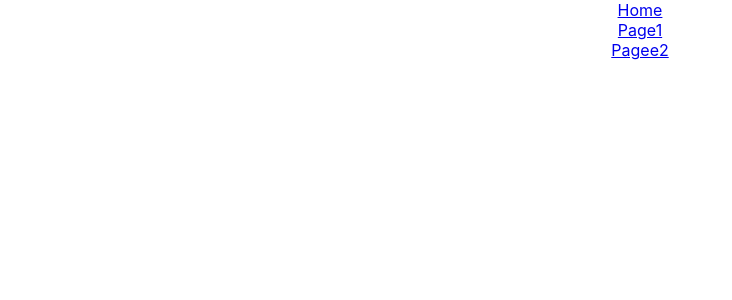
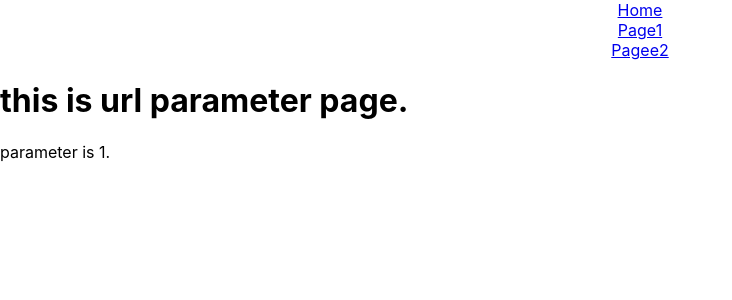
Before and after one commit to mississippibukkaker/react_stepup, a React (Create React App) app: page /Page2/1 in a window 1280 px wide. Before the commit this address had no page. Shown: the top 300 px of the page, without its empty margins (0-732 px from the left). Built offline with nearby package versions, Linux system fonts and the light colour scheme.

Commit message:
Page2を切り出し（URLパラメータを扱う）

```diff
--- a/src/Page2.jsx
+++ b/src/Page2.jsx
@@ -1,7 +1,10 @@
+import { Link } from "react-router-dom";
+
 export const Page2 = () => {
   return (
     <div>
       <h1>this is Page2.</h1>
+      <Link to="/page2/999">URL Parameter</Link>
     </div>
   );
 };
--- /dev/null
+++ b/src/UrlParameter.jsx
@@ -0,0 +1,12 @@
+import { useParams } from "react-router";
+
+export const UrlParameter = () => {
+  const {id} = useParams();
+
+  return (
+    <div>
+      <h1>this is url parameter page.</h1>
+      <p>parameter is {id}.</p>
+    </div>
+  )
+}
--- /dev/null
+++ b/src/router/Page2Routes.jsx
@@ -0,0 +1,12 @@
+import { Routes, Route } from "react-router-dom";
+import { Page2 } from "../Page2";
+import { UrlParameter } from "../UrlParameter";
+
+export const Page2Routes = () => {
+  return (
+    <Routes>
+    <Route index element={<Page2 />} />
+    <Route path=":id" element={<UrlParameter />} />
+  </Routes>
+  )
+}
--- a/src/router/Router.jsx
+++ b/src/router/Router.jsx
@@ -1,14 +1,14 @@
 import { Routes, Route } from "react-router-dom";
 import { Home } from "../Home";
 import { Page1Routes } from "./Page1Routes";
-import { Page2 } from "../Page2";
+import { Page2Routes } from "./Page2Routes";
 
 export const Router = () => {
   return (
     <Routes>
       <Route index element={<Home />} />
-      <Route path="/page1/*" element={<Page1Routes />} /> {/* 新しいファイルを使用 */}
-      <Route path="/Page2" element={<Page2 />} />
+      <Route path="/page1/*" element={<Page1Routes />} />
+      <Route path="/Page2/*" element={<Page2Routes />} />
     </Routes>
   );
 };
```
